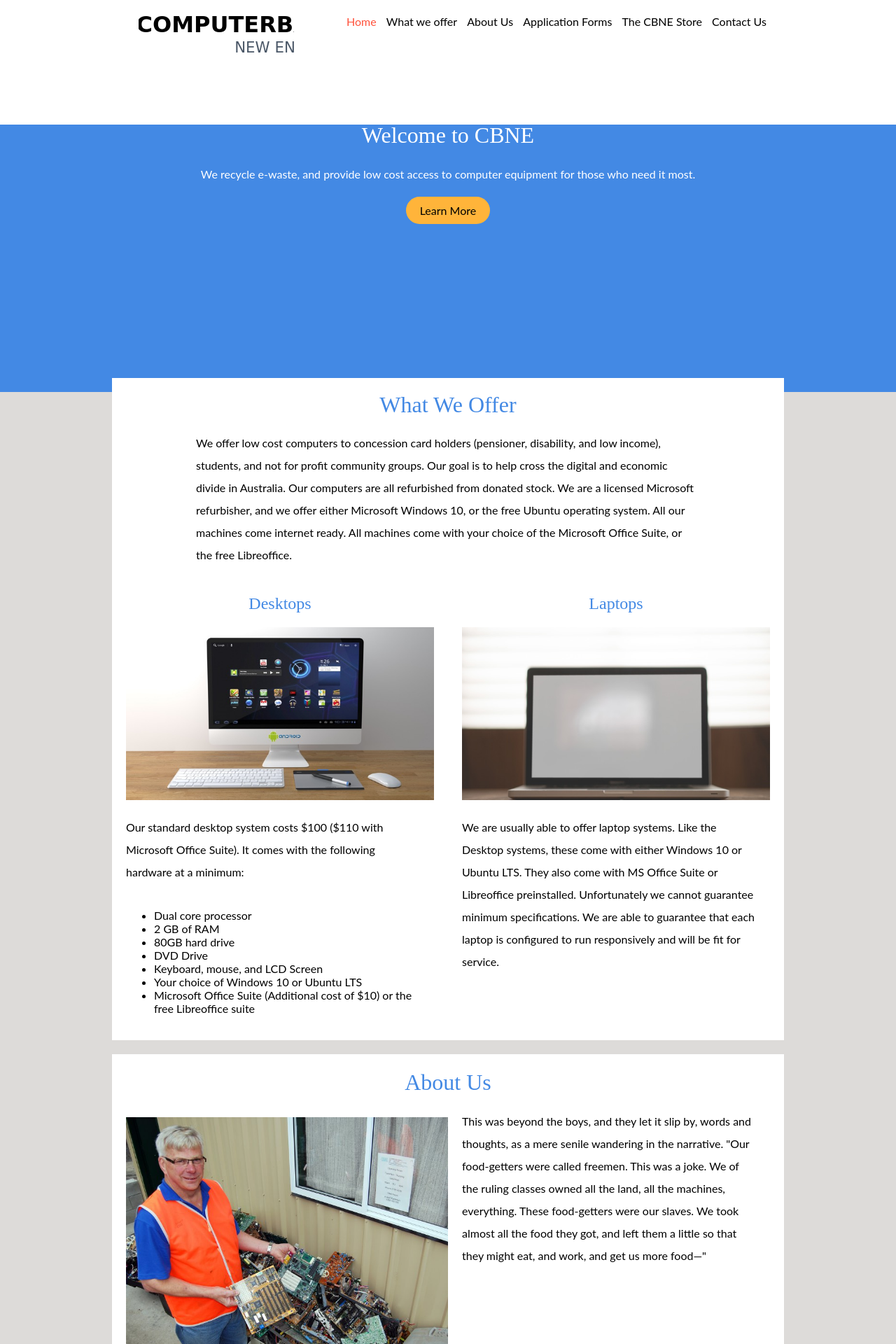
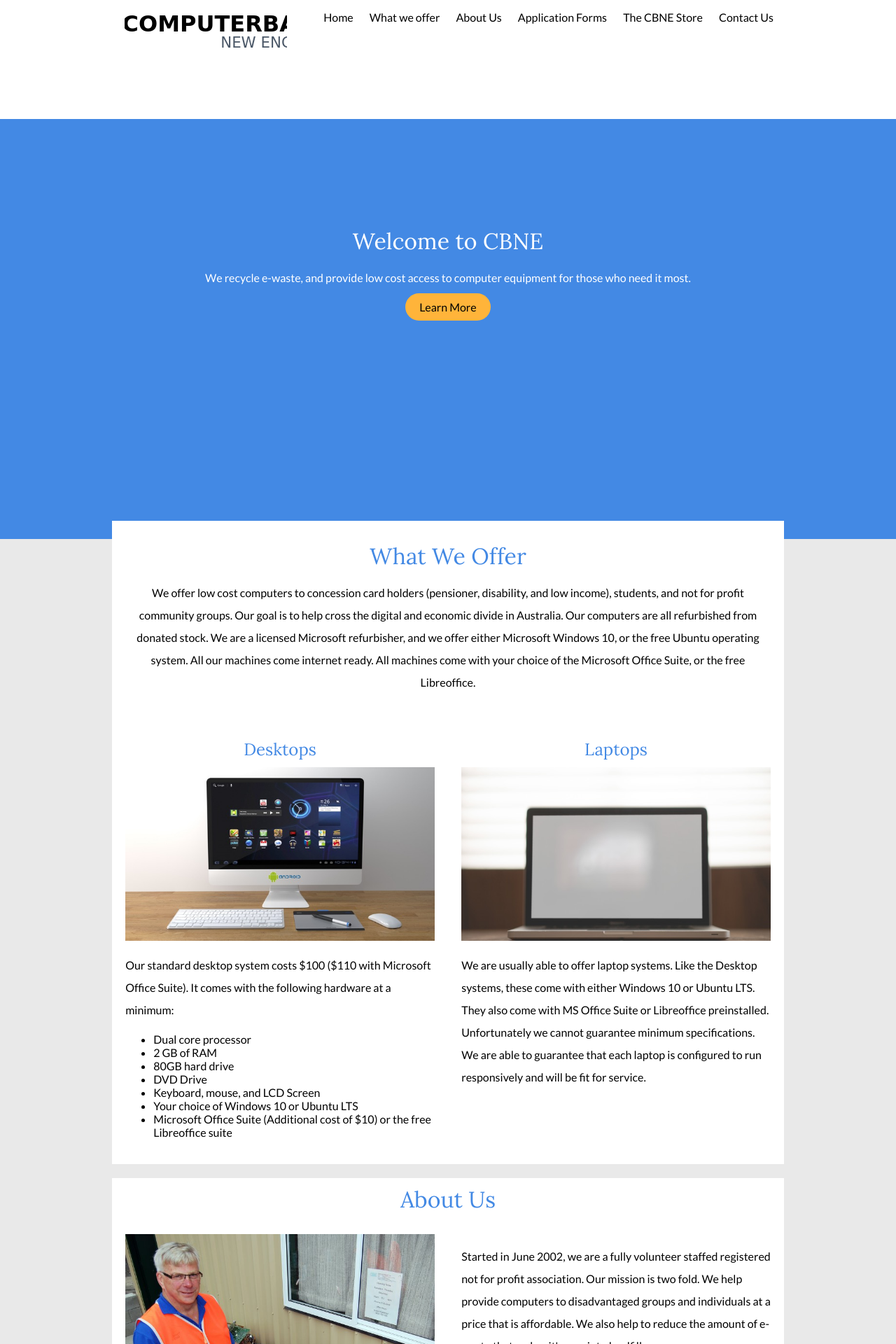
Before and after one commit to darthbobcat/cbne, a PHP site: page / in a window 1280 px wide. Shown: the top 1920 px of the page at 70% size. Run offline with PHP 8.4, Linux system fonts and the light colour scheme.

Commit message:
rewrote everything in scss w/ cleaner markup

```diff
--- a/css/site.css
+++ b/css/site old.css
@@ -114,9 +114,9 @@ h1, h2, h3, h4, h5, h6 {
 #main-navigation-wrapper {
   width: 100%;
   background-color: #fff;
-  position:fixed;
+  /*position:fixed;
   margin-left: auto;
-  margin-right: auto;
+  margin-right: auto;*/
 }
 
 
@@ -127,9 +127,9 @@ h1, h2, h3, h4, h5, h6 {
 }
 
 #main-hero {
-  margin-top: 12%;
+  margin-top: 7%;
   /* Warning: Magic number*/
-  margin-bottom: 12%;
+  margin-bottom: 7%;
   /* Warning: Magic number*/
   color: #fff;
 }
--- /dev/null
+++ b/css/site.scss
@@ -0,0 +1,267 @@
+// Variables
+$primary-color: #4389E4;
+$accent-color: #FFB43A;
+$dark-grey: #4a5767;
+$light-grey: #E9E9E9;
+$alt-light-grey:#DDDBD9;
+$active-link:#FF513A;
+
+$primary-font:'Lato', sans-serif;
+$accent-font:'Lora', serif;
+
+$content-width: 60em;
+
+// General Settings
+html, body {
+  margin:0;
+  padding:0;
+  font-size: 100%;
+}
+@import url('https://fonts.googleapis.com/css?family=Lato|Lora');
+* {
+  box-sizing: border-box;
+  font-family: $primary-font;
+}
+
+p {
+  line-height: 2;
+  font-size: 1rem;
+}
+h1, h2, h3, h4, h5, h6 {
+  font-family: $accent-font;
+  font-weight: normal;
+  margin:0;
+}
+.text-center {
+  text-align: center;
+}
+.text-left {
+  text-align: left;
+}
+// Mixins
+@mixin block-center {
+  margin-left: auto;
+  margin-right: auto;
+}
+@mixin clearfix {
+  content:"";
+  display: table;
+  clear: both;
+}
+
+//Grid Setup
+.container {
+  width:100%;
+  @include block-center;
+  background-color: $light-grey;
+}
+.row {
+  width:100%;
+  max-width:$content-width;
+  @include block-center;
+  background-color: #fff;
+  margin-bottom:1.25rem;
+}
+.extended-row {
+  @extend .row;
+  max-width: none;
+  margin-bottom: auto;
+}
+.row::before, .row::after {
+  @include clearfix;
+}
+.one-column, .two-column, .three-column{
+  width:100%;
+  padding:2%;
+  @include block-center;
+}
+
+//Navigation
+
+.nav-bar {
+  width:100%;
+  max-width: $content-width;
+  background-color: #fff;
+  @include clearfix;
+  @include block-center;
+
+  span {
+    display: block;
+    @include block-center
+    text-align: center;
+  }
+  span i {
+    vertical-align: middle;
+  }
+}
+
+.menu {
+  list-style: none;
+  padding:0;
+  text-align: center;
+  display:none;
+
+  li{
+    padding:0.625rem;
+  }
+  li:hover{
+    background-color: $light-grey;
+  }
+  li:active {
+    background-color: $alt-light-grey;
+  }
+  a {
+    color:#000;
+    text-decoration: none;
+  }
+  .active-link {
+    color:$active-link;
+  }
+}
+
+.logo {
+  width:100%;
+  padding: 1rem;
+}
+.footer-menu {
+  @extend .menu;
+  display: block;
+  li {
+    display: inline-block;
+  }
+}
+
+//Hero Section
+.hero-section {
+  background-color: $primary-color;
+  height:75vh;
+  padding:12% 0; //Warning: Magic Number
+  color:#fff;
+}
+
+//Content Styling
+.pullup{
+  margin-top:-2%;
+}
+
+.content-title {
+  color:$primary-color;
+  margin-top:0.625rem;
+  margin-bottom: 0.625rem;
+  text-align: center;
+}
+.content-image {
+  width:100%;
+}
+.forms-list {
+  list-style: none;
+  li {
+    // display:block;
+    margin:1.25rem;
+  }
+  a {
+    text-decoration: none;
+    color:#000;
+  }
+}
+
+.credits {
+  font-size: 0.875rem;
+  text-align: center;
+  padding-bottom:0;
+}
+
+//Buttons
+.anchor-button {
+  color:#000;
+  background-color: $accent-color;
+  text-decoration: none;
+  border-radius: 50px;
+  padding:0.625rem 1.25rem; //10px 20px
+}
+.anchor-button:hover {
+  box-shadow: 0 0 10px $dark-grey;
+}
+.anchor-button:active {
+  box-shadow: inset 0 0 10px $dark-grey;
+}
+
+.contact-form {
+  label {
+    color:$primary-color;
+    font-size: 1.25rem;
+    display: block;
+  }
+  input, textarea {
+    display: block;
+    width: 100%;
+    margin: 0.625rem 0;
+    padding: 0.3125rem;
+    border-style:solid;
+    border-width: 1px;
+    border-color: $dark-grey;
+  }
+  textarea {
+    min-height: 6.25rem;
+  }
+}
+.contact-submit {
+  background-color: $accent-color;
+  padding:0.625rem 1.25rem;
+  border-color:$accent-color;
+  text-decoration: none;
+}
+.contact-submit:hover{
+  box-shadow: 0 0 10px $dark-grey;
+}
+.contact-submit:active {
+  box-shadow: inset 0 0 10px $dark-grey;
+}
+
+
+//Media Queries
+@media only screen and (min-width:48em) {
+  //768px;
+  //Grid Adjustments
+  .one-column{
+    width:100%;
+  }
+  .two-column{
+    width:1/2 * 100%;
+    float:left;
+  }
+  .three-column {
+    width: 1/3 * 100%;
+    float:left;
+  }
+
+  //Navigation
+  .nav-bar span {
+    display: none;
+  }
+  .menu {
+    display: block !important; //jquery slidetoggle fix
+    margin: 0.3125rem;
+    li {
+      display: inline-block;
+    }
+  }
+  .logo {
+    width: 1/3 * 100%;
+    display: block;
+    @include block-center;
+    padding:0.625rem 0 0 0;
+  }
+}
+@media only screen and (min-width: 60em) {
+  //960px;
+  .menu {
+    float: right;
+  }
+  .logo {
+    width:1/4 * 100%;
+    float:left;
+    padding: 0;
+    margin:0.625rem;
+  }
+}
--- a/index.html
+++ b/index.html
@@ -5,52 +5,50 @@
   <meta charset="utf-8">
   <meta http-equiv="x-ua-compatible" content="ie=edge">
   <meta name="viewport" content="width=device-width, initial-scale=1.0">
-  <title>CBNE Redesign</title>
+  <title>COMPUTERBANK New England</title>
   <link href="https://fonts.googleapis.com/icon?family=Material+Icons" rel="stylesheet">
-  <link rel="stylesheet" href="css/site.css">
+  <link rel="stylesheet" href="css/site.min.css">
 </head>
 
 <body>
   <div class="container">
-    <header id="main-navigation-hero">
-      <div class="row" id="main-navigation-wrapper">
-        <nav class="content-section" id="main-navigation">
-          <object type="image/svg+xml" data="img/web-logo.svg" class="mn-logo">Your browser lacks SVG support. Get Chrome or Firefox</object>
-          <span class="responsive-menu-button" id="mobile-menu"><i class="material-icons">menu</i> Menu</span>
-          <ul class="mn-menu" id="mn-menu-actual">
-            <li class="mn-menu-item mn-active"><a href="#">Home</a></li>
-            <li class="mn-menu-item"><a href="#">What we offer</a></li>
-            <li class="mn-menu-item"><a href="#">About Us</a></li>
-            <li class="mn-menu-item"><a href="#membership">Application Forms</a></li>
-            <li class="mn-menu-item"><a href="#">The CBNE Store</a></li>
-            <li class="mn-menu-item"><a href="#">Contact Us</a></li>
+    <header class="extended-row">
+      <nav class="nav-bar">
+        <object type="image/svg+xml" data="img/web-logo.svg" class="logo">Your browser lacks SVG support. Get Chrome or Firefox</object>
+        <span id="mobile-menu"><i class="material-icons">menu</i> Menu</span>
+        <ul class="menu" id="nav-bar-menu">
+          <li class="active-link"><a href="#">Home</a></li>
+          <li><a href="#what-we-offer">What we offer</a></li>
+          <li><a href="#about-us">About Us</a></li>
+          <li><a href="#membership">Application Forms</a></li>
+          <li ><a href="#cbne-store">The CBNE Store</a></li>
+          <li><a href="#contact-us">Contact Us</a></li>
         </ul>
       </nav>
-      </div>
-      <div class="row" id="main-hero-wrapper">
-        <div id="main-hero" class="content-section">
-          <h1 id="mh-title">Welcome to CBNE</h1>
-          <p id="mh-description">
+      <div class="one-column text-center hero-section">
+        <h1>Welcome to CBNE</h1>
+        <p>
           We recycle e-waste, and provide low cost access to computer equipment for those who need it most.
         </p>
-          <a href="#" id="mh-calltoaction">Learn More</a>
-        </div>
+        <a href="#what-we-offer" class="anchor-button">Learn More</a>
       </div>
     </header>
-    <main id="main-content">
-      <div class="content-section">
-        <div id="what-we-offer">
-          <h1 id="wwo-title">What We Offer</h1>
-          <p id="store-description">
+    <main class="pullup">
+      <div class="row">
+        <div class="one-column text-center" id="what-we-offer">
+          <h1 class="content-title">What We Offer</h1>
+          <p>
             We offer low cost computers to concession card holders (pensioner, disability, and low income), students, and not for profit community groups. Our goal is to help cross the digital and economic divide in Australia. Our computers are all refurbished from
             donated stock. We are a licensed Microsoft refurbisher, and we offer either Microsoft Windows 10, or the free Ubuntu operating system. All our machines come internet ready. All machines come with your choice of the Microsoft Office Suite,
             or the free Libreoffice.
           </p>
-          <div class="offer-column">
-            <h2 class='offer-title'>Desktops</h2>
-            <img src="img/desktop-product.jpg" class="offer-image" />
-            <p class="offer-content">
+        </div>
+        <div class="two-column">
+          <h2 class="content-title">Desktops</h2>
+          <img src="img/desktop-product.jpg" alt="a desktop computer" class="content-image"/>
+          <p>
             Our standard desktop system costs $100 ($110 with Microsoft Office Suite). It comes with the following hardware at a minimum:
+          </p>
           <ul>
             <li>Dual core processor</li>
             <li>2 GB of RAM</li>
@@ -60,105 +58,92 @@
             <li>Your choice of Windows 10 or Ubuntu LTS</li>
             <li>Microsoft Office Suite (Additional cost of $10) or the free Libreoffice suite</li>
           </ul>
-            </p>
         </div>
-          <div class="offer-column">
-            <h2 class='offer-title'>Laptops</h2>
-            <img src="img/laptop-product.jpg" class="offer-image" />
-            <p class="offer-content">
+        <div class="two-column text-center">
+          <h2 class="content-title">Laptops</h2>
+          <img src="img/laptop-product.jpg" alt="a laptop computer" class="content-image"/>
+          <p class="text-left">
             We are usually able to offer laptop systems. Like the Desktop systems, these come with either Windows 10 or Ubuntu LTS. They also come with MS Office Suite or Libreoffice preinstalled. Unfortunately we cannot guarantee minimum specifications. We are able
             to guarantee that each laptop is configured to run responsively and will be fit for service.
           </p>
         </div>
       </div>
-        <div class="general-information" id="about-us">
-          <h1 class="gi-title">About Us</h1>
-          <img src="img/about-us.jpg" class="gi-image" />
-          <p class="gi-content">
-            This was beyond the boys, and they let it slip by, words and thoughts, as a mere senile wandering in the narrative. "Our food-getters were called freemen. This was a joke. We of the ruling classes owned all the land, all the machines, everything. These
-            food-getters were our slaves. We took almost all the food they got, and left them a little so that they might eat, and work, and get us more food&mdash;"
+      <div class="row" id="about-us">
+        <h1 class="content-title">About Us</h1>
+        <img src="img/about-us.jpg" alt="a photo of the computerbank" class="two-column" />
+        <p class="two-column">
+          Started in June 2002, we are a fully volunteer staffed registered not for profit association. Our mission is two fold. We help provide computers to disadvantaged groups and individuals at a price that is affordable. We also help to reduce the amount of e-waste that makes it's way into landfill.
         </p>
       </div>
-        <div class="general-information" id="membership">
-          <h1 class="gi-title">Application Forms</h1>
-          <p class="gi-content">
+      <div class="row" id="membership">
+        <h1 class="content-title">Application Forms</h1>
+        <p class="two-column">
           This was beyond the boys, and they let it slip by, words and thoughts, as a mere senile wandering in the narrative. "Our food-getters were called freemen. This was a joke. We of the ruling classes owned all the land, all the machines, everything. These
           food-getters were our slaves. We took almost all the food they got, and left them a little so that they might eat, and work, and get us more food&mdash;" "I'd have gone into the forest and got food for myself," Hare-Lip announced; "and if
           any man tried to take it away from me, I'd have killed him."
         </p>
-
-          <ul class="application-forms gi-content">
-            <li class="af-download"><a href="#">Membership</a></li>
-            <li class="af-download"><a href="#">Computer Acquisition for Individuals</a></li>
-            <li class="af-download"><a href="#">Computer Acquisition for Organisations</a></li>
-            <li class="af-download"><a href="#">Terms and Conditions</a></li>
+        <ul class="two-column forms-list">
+          <li class="anchor-button"><a href="#" >Membership</a></li>
+          <li class="anchor-button"><a href="#" >Computer Acquistion for Individuals</a></li>
+          <li class="anchor-button"><a href="#" >Computer Acquistion for Organisations</a></li>
+          <li class="anchor-button"><a href="#" >Terms and Conditions</a></li>
         </ul>
       </div>
-        <div id="cbne-store">
-          <h1 id="store-title">The CBNE Store</h1>
-          <p id="store-description">
-            On this the White Rabbit blew three blasts on the trumpet, and then unrolled the parchment scroll, and read as follows:&mdash; 'The Queen of Hearts, she made some tarts, All on a summer day: The Knave of Hearts, he stole those tarts, And took them quite
-            away!'
-          </p>
-          <div class="store-column">
-            <h2 class="product-title">Hard Drives</h2>
-            <img src="img/product1.jpg" class="product-image" />
-            <p class="product-description">
+      <div class="row" id="cbne-store">
+        <h1 class="content-title">The CBNE Store</h1>
+        <div class="three-column">
+          <h2 class="content-title">Hard Drives</h2>
+          <img src="img/product1.jpg" alt="a hard drive" class="content-image"/>
+          <p>
             "Does not this pierce your grandfather's territory?" I asked. "Yes," she answered, "but it is two hundred miles north of us; it is one of the waterways we crossed on the trip to Thark." "They would never suspect that we would try for that distant waterway,"
             I answered, "and that is why I think that it is the best route for our escape."
           </p>
-
         </div>
-          <div class="store-column">
-            <h2 class="product-title">Hard Drive Magnets</h2>
-            <img src="img/product1.jpg" class="product-image" />
-            <p class="product-description">
+        <div class="three-column">
+          <h2 class="content-title">High Strength Magnets</h2>
+          <img src="img/product1.jpg" alt="a hard drive" class="content-image"/>
+          <p>
             "Does not this pierce your grandfather's territory?" I asked. "Yes," she answered, "but it is two hundred miles north of us; it is one of the waterways we crossed on the trip to Thark." "They would never suspect that we would try for that distant waterway,"
             I answered, "and that is why I think that it is the best route for our escape."
           </p>
-
         </div>
-          <div class="store-column">
-            <h2 class="product-title">CPU Fans</h2>
-            <img src="img/product1.jpg" class="product-image" />
-            <p class="product-description">
+        <div class="three-column">
+          <h2 class="content-title">CPU Fans</h2>
+          <img src="img/product1.jpg" alt="a hard drive" class="content-image"/>
+          <p>
             "Does not this pierce your grandfather's territory?" I asked. "Yes," she answered, "but it is two hundred miles north of us; it is one of the waterways we crossed on the trip to Thark." "They would never suspect that we would try for that distant waterway,"
             I answered, "and that is why I think that it is the best route for our escape."
           </p>
-
         </div>
       </div>
-        <div id="contact-us">
-          <h1 class="product-title">Get in touch</h1>
-          <p class="gi-content">
+      <div class="row" id="contact-us">
+        <h1 class="content-title">Get in touch</h1>
+        <p class="two-column">
           "I am--I certainly am," answered the little man sorrowfully; "but it was the only thing I could do. Sit down, please, there are plenty of chairs; and I will tell you my story." So they sat down and listened while he told the following tale. "I was born
           in Omaha--" "Why, that isn't very far from Kansas!" cried Dorothy. "No, but it's farther from here," he said, shaking his head at her sadly. "When I grew up I became a ventriloquist, and at that I was very well trained by a great master.
         </p>
-          <form class="gi-content">
+        <form class="two-column contact-form">
           <label for="name">Your Name</label>
           <input type="text" id="name" name="name" placeholder="Your name..">
-
           <label for="email">Your Email Address</label>
           <input type="email" id="email" name="emailaddress" placeholder="Your email address">
           <label for="subject">The Message</label>
           <textarea id="subject" name="subject" placeholder="Your message"></textarea>
-
-            <input type="submit" value="Submit" id="submit-contact">
+          <input type="submit" value="Submit" id="submit-contact" class="contact-submit">
         </form>
       </div>
-      </div>
     </main>
-    <footer id="main-footer">
-      <ul id="footer-menu">
-        <li class="mn-menu-item mn-active"><a href="#">Home</a></li>
-        <li class="mn-menu-item"><a href="#">What we offer</a></li>
-        <li class="mn-menu-item"><a href="#">About Us</a></li>
-        <li class="mn-menu-item"><a href="#membership">Application Forms</a></li>
-        <li class="mn-menu-item"><a href="#">The CBNE Store</a></li>
-        <li class="mn-menu-item"><a href="#">Contact Us</a></li>
+    <footer class="extended-row">
+      <ul class="one-column footer-menu">
+        <li class="active-link"><a href="#">Home</a></li>
+        <li><a href="#what-we-offer">What we offer</a></li>
+        <li><a href="#about-us">About Us</a></li>
+        <li><a href="#membership">Application Forms</a></li>
+        <li ><a href="#cbne-store">The CBNE Store</a></li>
+        <li><a href="#contact-us">Contact Us</a></li>
       </ul>
-      <p id="credits">
-        Designed and Developed by Shaun Taylor
+      <p class="one-column credits">
+        Site designed and developed by Shaun Taylor
       </p>
     </footer>
   </div>
--- /dev/null
+++ b/js/site.min.js
@@ -0,0 +1 @@
+function responsiveToggle(){$("#mobile-menu").on("click",function(){$("#nav-bar-menu").slideToggle()})}$(document).ready(function(){responsiveToggle()});
```
Also changed, not shown: index old.html (added, +172 -0 lines), js/site.js (+7 -7 lines), css/site.min.css, img/Logo.svg, img/web-logo.svg. Lines whose indentation alone changed are shown as unchanged.
